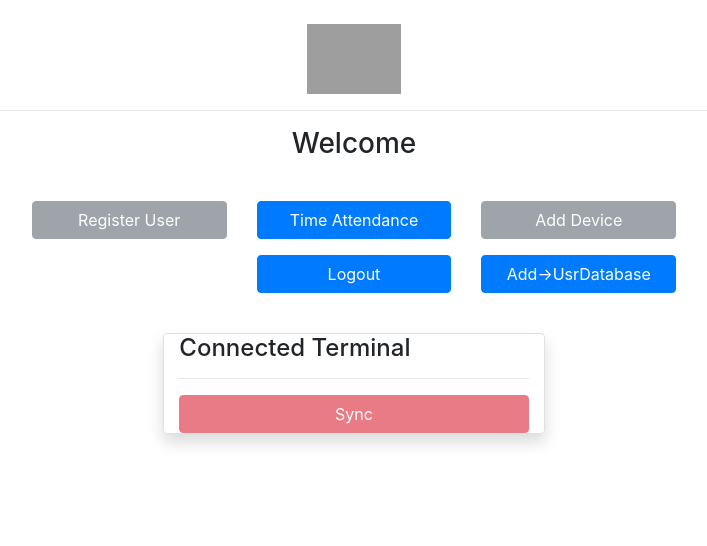
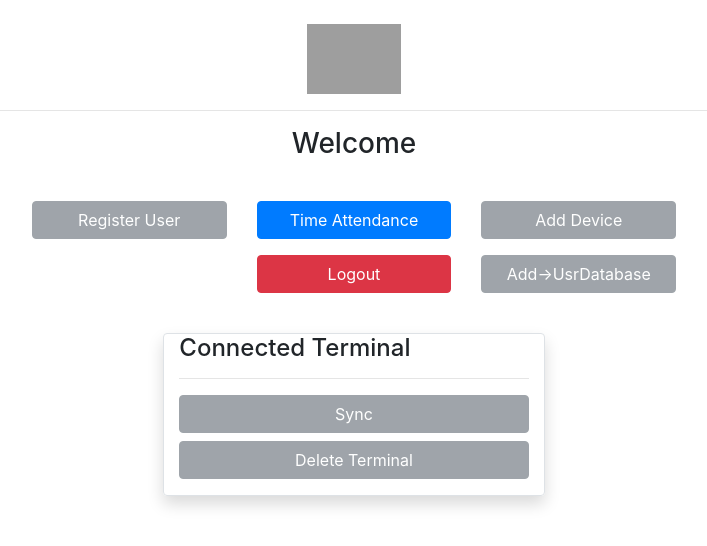
Before and after one commit to haziqnorisham/FaceRecTA, a Django app: template templates/administrator/administrator_home.html in a window 1280 px wide. Shown: the top 546 px of the page, without its empty margins (286-993 px from the left). Run offline with Django 3.2, Linux system fonts and the light colour scheme; the template is opened without the code that fills it, so the values that code supplies are empty; some libraries are stand-ins or nearby versions; grey boxes are pictures that could not be loaded.

Commit message:
Logout button now redirect to default login page

```diff
--- a/templates/administrator/administrator_home.html
+++ b/templates/administrator/administrator_home.html
@@ -57,11 +57,17 @@
       </div>
 
       <div class="col-sm text-center">
-        <button type="button" class="btn btn-block btn-primary" onclick="window.location.href='/logout'"">Logout</button>
+        <a href="{% url 'logout' %}?next=/">
+          <button type="button" class="btn btn-block btn-danger" >Logout</button>
+        </a>
       </div>
 
       <div class="col-sm">
+        {% if request.user.is_superuser %}
         <button type="button" class="btn btn-block btn-primary" onclick="window.location.href='/administrator/employee_add'"">Add->UsrDatabase</button>
+        {% else %}
+        <button type="button" class="btn btn-block btn-secondary" disabled>Add->UsrDatabase</button>
+        {% endif %}
       </div>
       <div class="col-sm"></div>
     </div>
@@ -91,7 +97,14 @@
         <button type="submit" name="delete" value="delete" class="btn btn-block btn-danger" onclick="window.location.href='/administrator/Sync'"">Delete Terminal</button>
       </form>
       {% else %}
-      <button type="button" class="btn btn-block btn-danger" onclick="window.location.href='/administrator/Sync'"" disabled>Sync</button>
+      <form>
+        <div class="form-group ">
+          <div class="form-check">
+          </div>
+        </div>
+        <button type="submit" name="sync" value="sync" class="btn btn-block btn-secondary" disabled>Sync</button>
+        <button type="submit" name="delete" value="delete" class="btn btn-block btn-secondary" disabled>Delete Terminal</button>
+      </form>
       {% endif %}
     </div>
     <div class="col-sm"></div>
```
Also changed, not shown: db.sqlite3.
